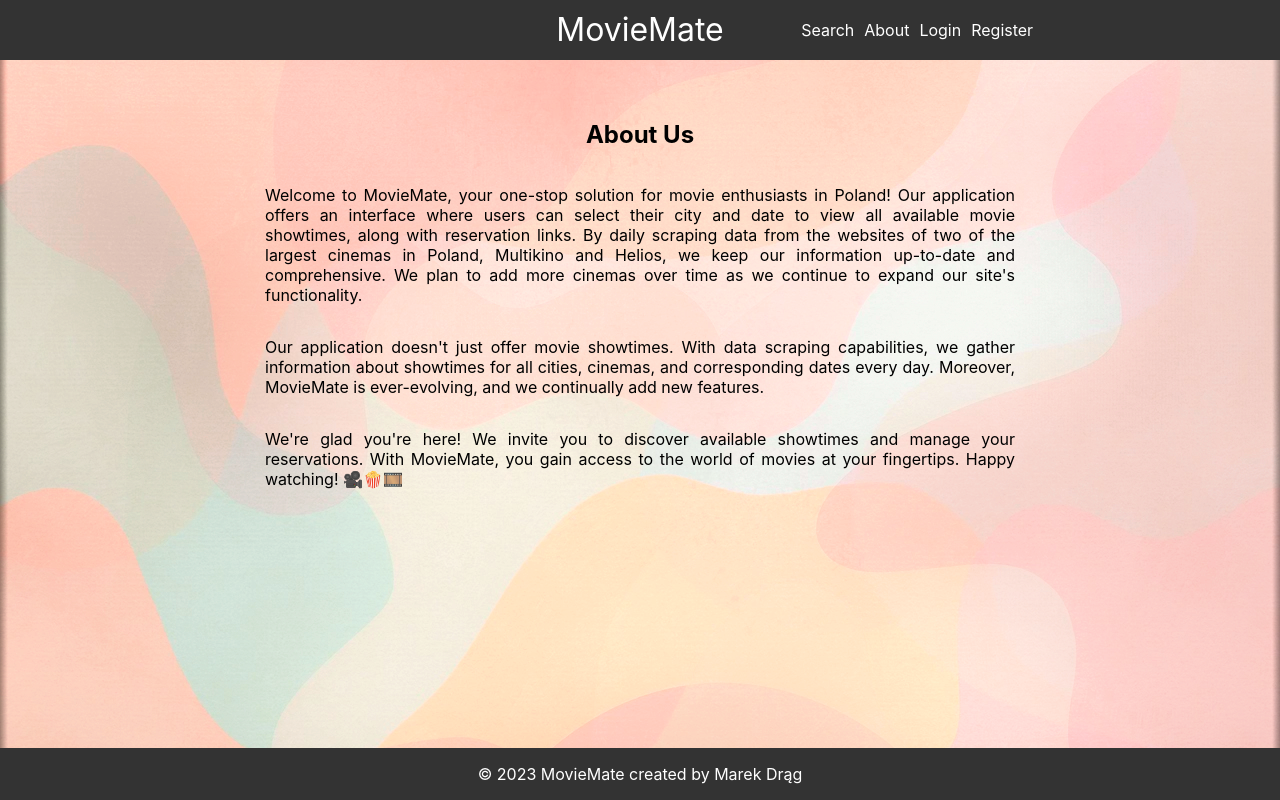
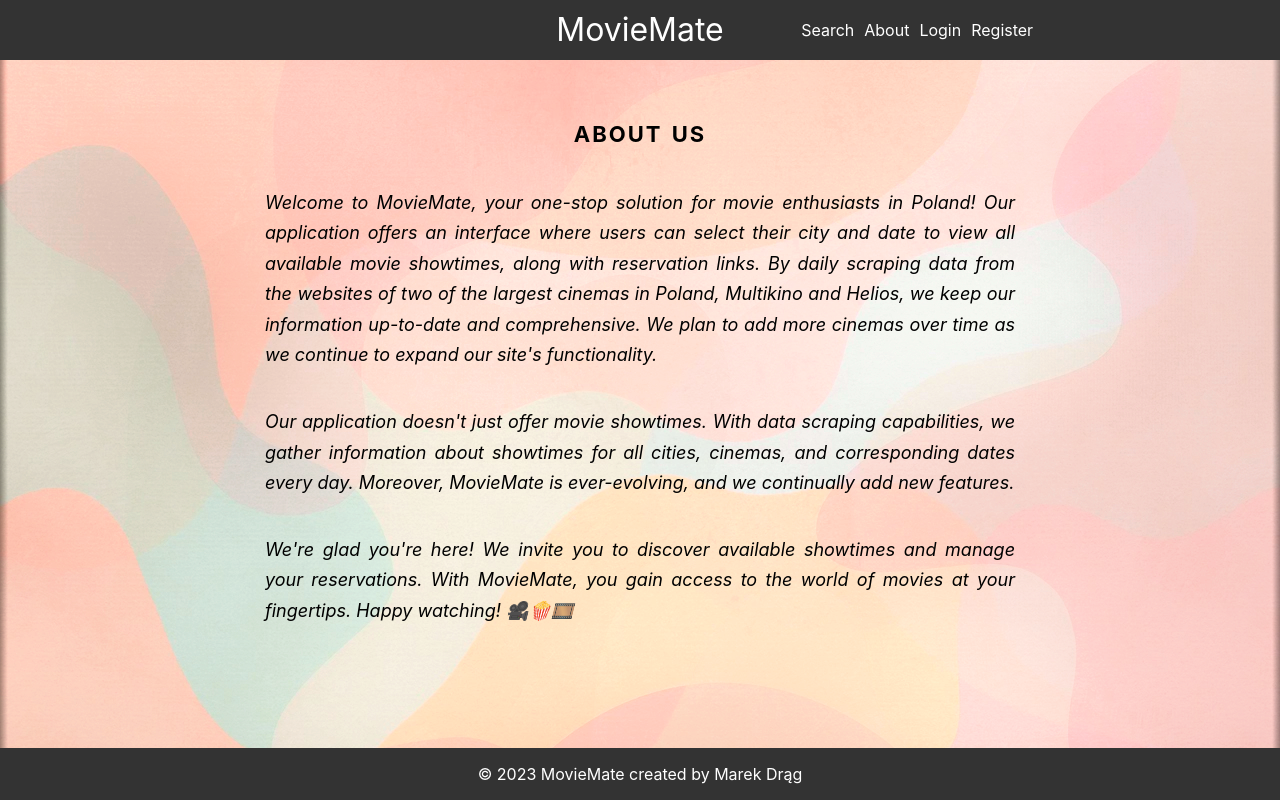
Before and after one commit to UserMarekDrag/MovieMate-frontend, a React (Create React App) app: page /about in a window 1280 px wide. Built offline with nearby package versions, Linux system fonts and the light colour scheme; no server answers; the HTML template or start-up script is replaced by a standard one.

Commit message:
Unify styles in AboutUs.css to match SearchForm

```diff
--- a/src/components/AboutUs.css
+++ b/src/components/AboutUs.css
@@ -5,17 +5,24 @@
     flex-direction: column;
     justify-content: center;
     align-items: center;
-    margin: 20px;
+    margin: 20px 20px 100px 20px;
     padding: 20px;
     text-align: justify;
   }
 
   .about-us h2 {
-    margin-bottom: 20px;
+    text-transform: uppercase;
+    letter-spacing: 2px;
+    line-height: 1.5;
+    font-size: 22px;
+    word-spacing: 2px;
   }
 
   .about-us p {
     max-width: 750px;
+    font-size: 18px;
+    font-style: italic;
+    line-height: 1.7;
   }
 
   @media (max-width: 600px) {
```
